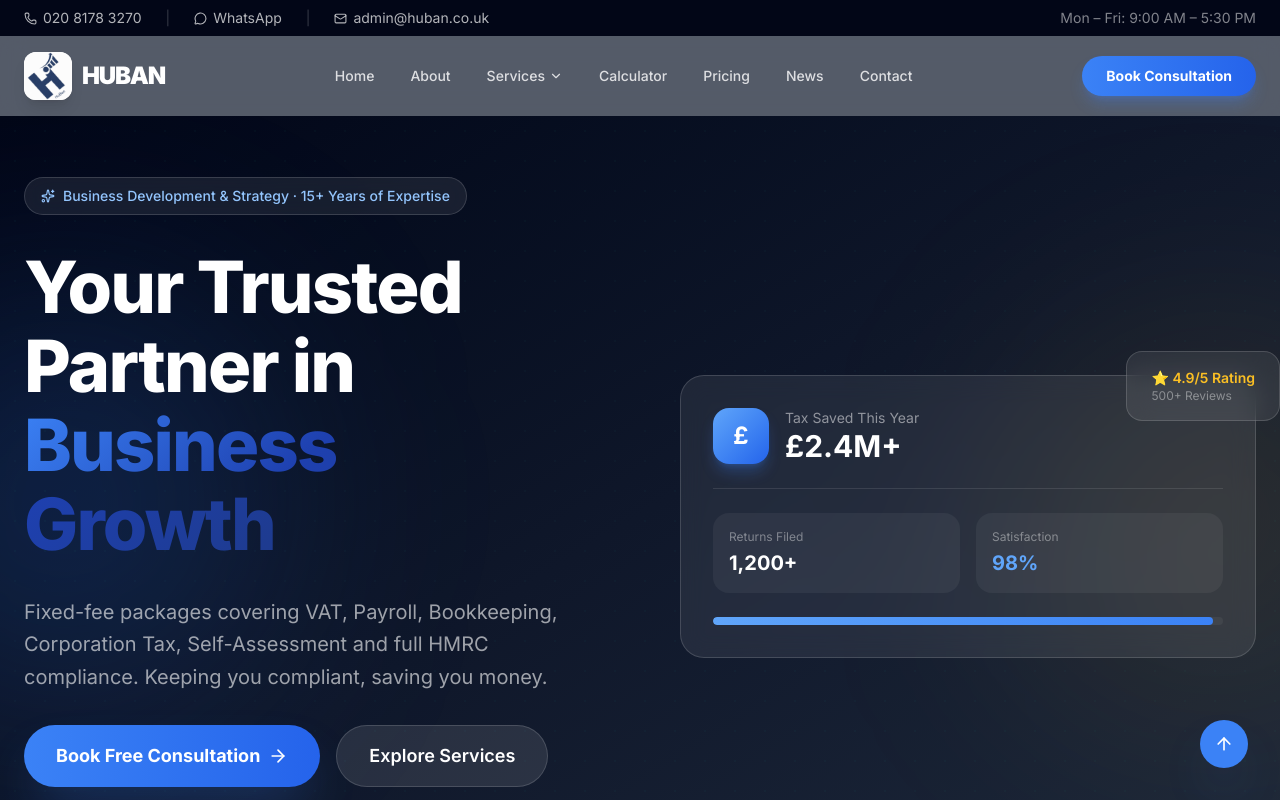
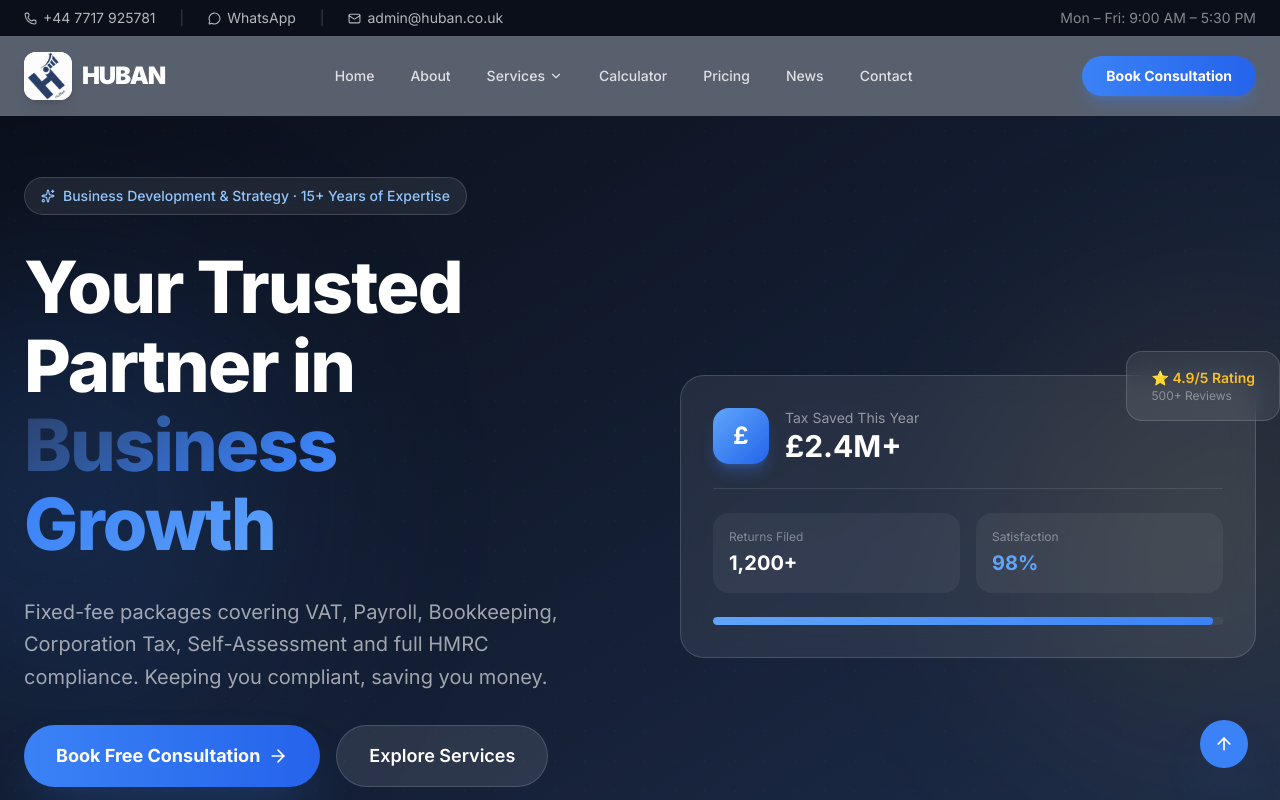
Before and after one commit to zakaria-sultan/huban, a React (Vite) app: page / in a window 1280 px wide. Shown: the top 800 px of the page. Built offline with nearby package versions, Linux system fonts and the light colour scheme.

Commit message:
first update in 14-feb-2026

```diff
--- a/src/components/Contact.jsx
+++ b/src/components/Contact.jsx
@@ -38,7 +38,7 @@ export default function Contact({ preselectedPlan }) {
         if (method === 'whatsapp') {
             const message = `Hello HUBAN Team,\n\nI'm interested in your services.\n\nName: ${formData.name}\nEmail: ${formData.email}\nService: ${formData.service}\n\nMessage: ${formData.message}`
             const encodedMessage = encodeURIComponent(message)
-            const whatsappUrl = `https://wa.me/447575853636?text=${encodedMessage}`
+            const whatsappUrl = `https://wa.me/447717925781?text=${encodedMessage}`
             window.open(whatsappUrl, '_blank')
         } else {
             const subject = encodeURIComponent(`New Inquiry: ${formData.service || 'General Inquiry'}`)
@@ -165,7 +165,7 @@ export default function Contact({ preselectedPlan }) {
                                     </div>
                                     <div>
                                         <p className="text-white/40 text-sm font-medium uppercase tracking-wider mb-1">Call Us</p>
-                                        <a href="tel:+442081783270" className="text-lg font-bold hover:text-accent-400 transition-colors">020 8178 3270</a>
+                                        <a href="tel:+447717925781" className="text-lg font-bold hover:text-accent-400 transition-colors">+44 7717 925781</a>
                                     </div>
                                 </div>
 
--- a/src/components/Footer.jsx
+++ b/src/components/Footer.jsx
@@ -70,7 +70,7 @@ export default function Footer() {
                         <h4 className="text-white font-semibold mb-5 text-sm tracking-wide uppercase">Contact</h4>
                         <div className="space-y-3 text-sm">
                             <p>516 Holloway Rd<br />London, N7 6JD, UK</p>
-                            <p><a href="tel:02081783270" className="hover:text-accent-400 transition-colors">020 8178 3270</a></p>
+                            <p><a href="tel:+447717925781" className="hover:text-accent-400 transition-colors">+44 7717 925781</a></p>
                             <p><a href="mailto:admin@huban.co.uk" className="hover:text-accent-400 transition-colors">admin@huban.co.uk</a></p>
                             <p>Mon – Fri: 9:00 AM – 5:30 PM</p>
                         </div>
--- a/src/components/Navbar.jsx
+++ b/src/components/Navbar.jsx
@@ -40,11 +40,11 @@ export default function Navbar() {
             <div className="hidden lg:block bg-navy-950 text-white/70 text-sm py-2">
                 <div className="max-w-7xl mx-auto px-6 flex justify-between items-center">
                     <div className="flex items-center gap-6">
-                        <a href="tel:+442081783270" className="flex items-center gap-1.5 hover:text-accent-400 transition-colors">
-                            <Phone size={13} /> 020 8178 3270
+                        <a href="tel:+447717925781" className="flex items-center gap-1.5 hover:text-accent-400 transition-colors">
+                            <Phone size={13} /> +44 7717 925781
                         </a>
                         <span className="text-white/20">|</span>
-                        <a href="https://wa.me/447575853636" target="_blank" rel="noopener noreferrer" className="flex items-center gap-1.5 hover:text-accent-400 transition-colors">
+                        <a href="https://wa.me/447717925781" target="_blank" rel="noopener noreferrer" className="flex items-center gap-1.5 hover:text-accent-400 transition-colors">
                             <MessageCircle size={13} /> WhatsApp
                         </a>
                         <span className="text-white/20">|</span>
--- a/src/index.css
+++ b/src/index.css
@@ -5,13 +5,14 @@
   --color-navy-100: #f1f5f9;
   --color-navy-200: #e2e8f0;
   --color-navy-300: #cbd5e1;
-  --color-navy-400: #94a3b8;
-  --color-navy-500: #64748b;
-  --color-navy-600: #475569;
-  --color-navy-700: #334155;
-  --color-navy-800: #1e293b;
-  --color-navy-900: #0f172a;
-  --color-navy-950: #020617;
+  --color-navy-400: #6d85a4;
+  --color-navy-500: #4d668c;
+  --color-navy-600: #3a5177;
+  --color-navy-700: #2a4069;
+  /* Official Logo Color */
+  --color-navy-800: #1e2e4d;
+  --color-navy-900: #141e33;
+  --color-navy-950: #0a0f1a;
 
   --color-accent-50: #eff6ff;
   --color-accent-100: #dbeafe;
@@ -125,11 +126,11 @@ body {
 
   0%,
   100% {
-    box-shadow: 0 0 20px rgba(59, 130, 246, 0.3);
+    box-shadow: 0 0 20px rgba(42, 64, 105, 0.3);
   }
 
   50% {
-    box-shadow: 0 0 40px rgba(59, 130, 246, 0.6);
+    box-shadow: 0 0 40px rgba(42, 64, 105, 0.6);
   }
 }
 
@@ -170,7 +171,7 @@ body {
 
 /* Gradient text utility */
 .gradient-text {
-  background: linear-gradient(135deg, #3b82f6 0%, #1e40af 50%, #1e3a8a 100%);
+  background: linear-gradient(135deg, #2a4069 0%, #3b82f6 50%, #60a5fa 100%);
   -webkit-background-clip: text;
   -webkit-text-fill-color: transparent;
   background-clip: text;
```
